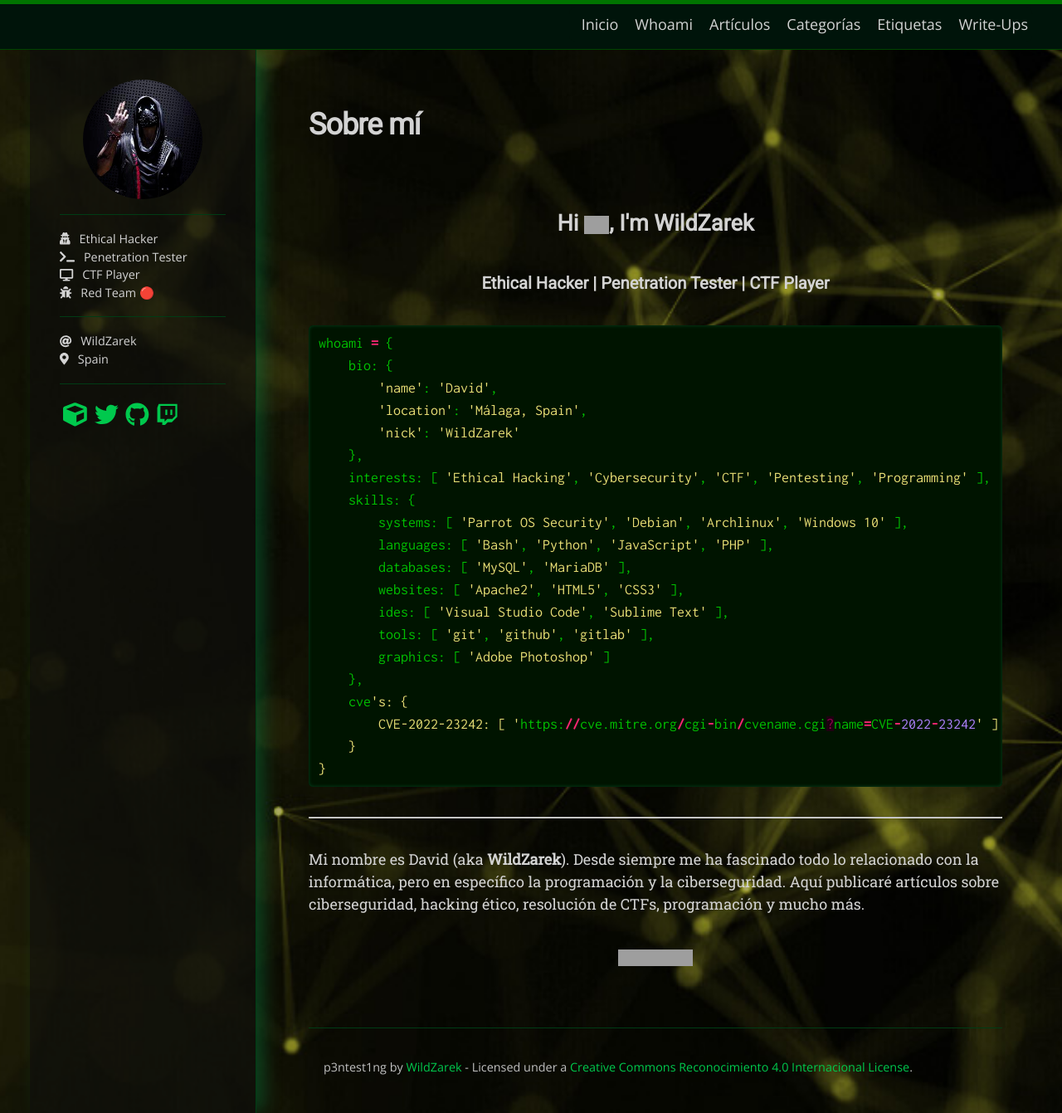
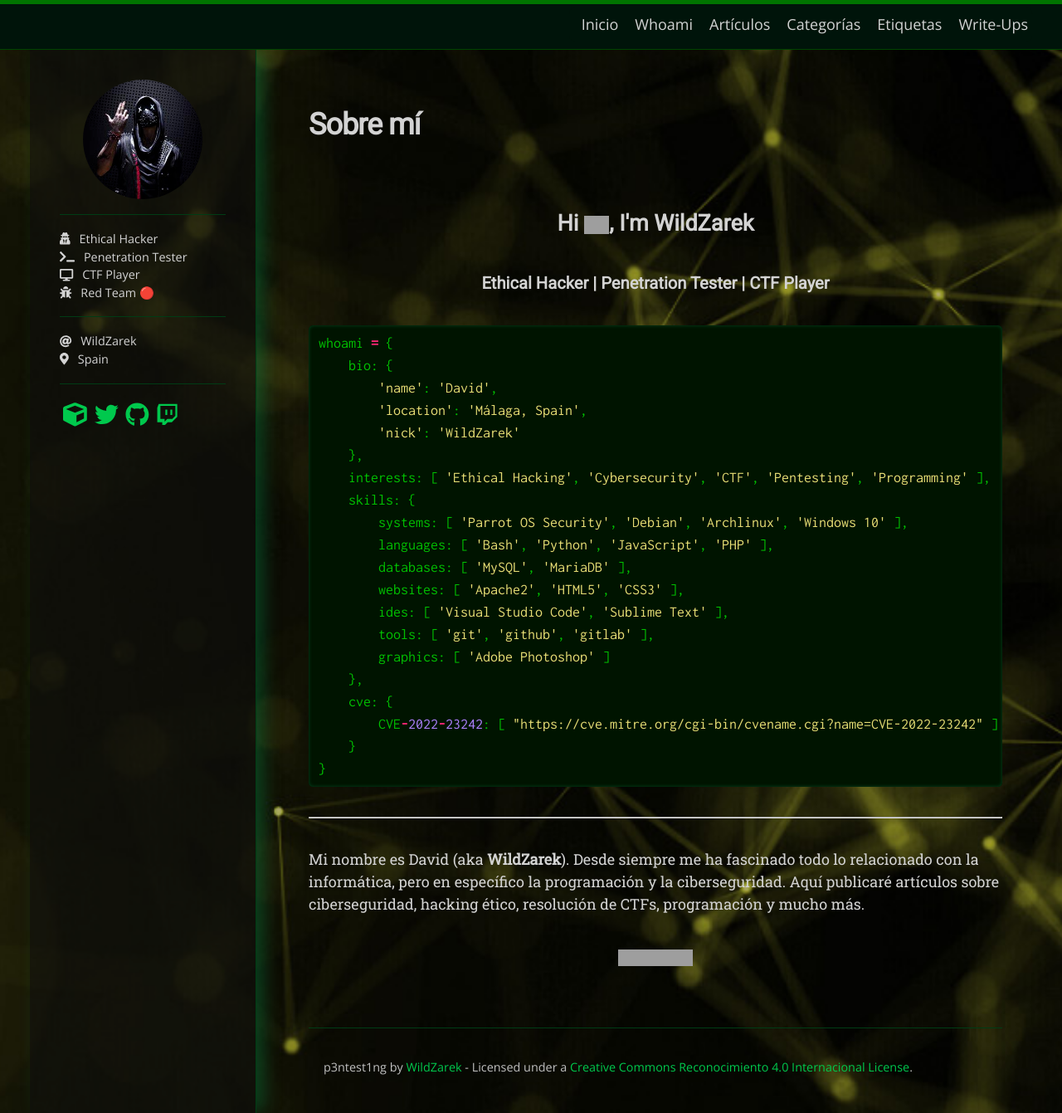
Before and after one commit to WildZarek/wildzarek.github.io, a Jekyll site: the page built from about.md, in a window 1280 px wide. Shown: the whole page at 83% size. Built offline with Jekyll 4.4.1, drawn with Linux system fonts in a browser that asks for light colours; nearby versions of some CDN libraries; some web fonts are replaced; some of the changed lines change nothing that is shown; grey boxes are pictures that could not be loaded.

Commit message:
Added CVE

````diff
--- a/about.md
+++ b/about.md
@@ -27,8 +27,8 @@ whoami = {
         tools: [ 'git', 'github', 'gitlab' ],
         graphics: [ 'Adobe Photoshop' ]
     },
-    cve's: {
-        CVE-2022-23242: [ 'https://cve.mitre.org/cgi-bin/cvename.cgi?name=CVE-2022-23242' ]
+    cve: {
+        CVE-2022-23242: [ "https://cve.mitre.org/cgi-bin/cvename.cgi?name=CVE-2022-23242" ]
     }
 }
 ```
````
